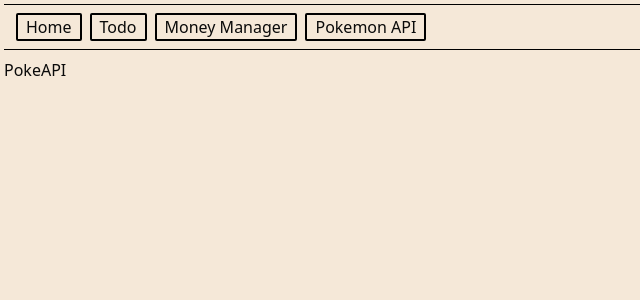
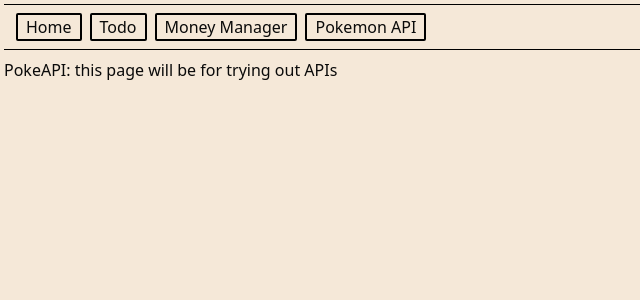
Before and after one commit to protoxianyx/moneymanager, a Next.js app: page /pokeAPI in a window 1280 px wide. Shown: the top 300 px of the page, without its empty margins (0-640 px from the left). Built offline with nearby package versions, Linux system fonts and the light colour scheme.

Commit message:
initial commit

```diff
--- a/app/pokeAPI/page.tsx
+++ b/app/pokeAPI/page.tsx
@@ -2,7 +2,7 @@ import React from 'react'
 
 const PokeAPI = () => {
   return (
-    <div>PokeAPI</div>
+    <div>PokeAPI: this page will be for trying out APIs</div>
   )
 }
 
```
